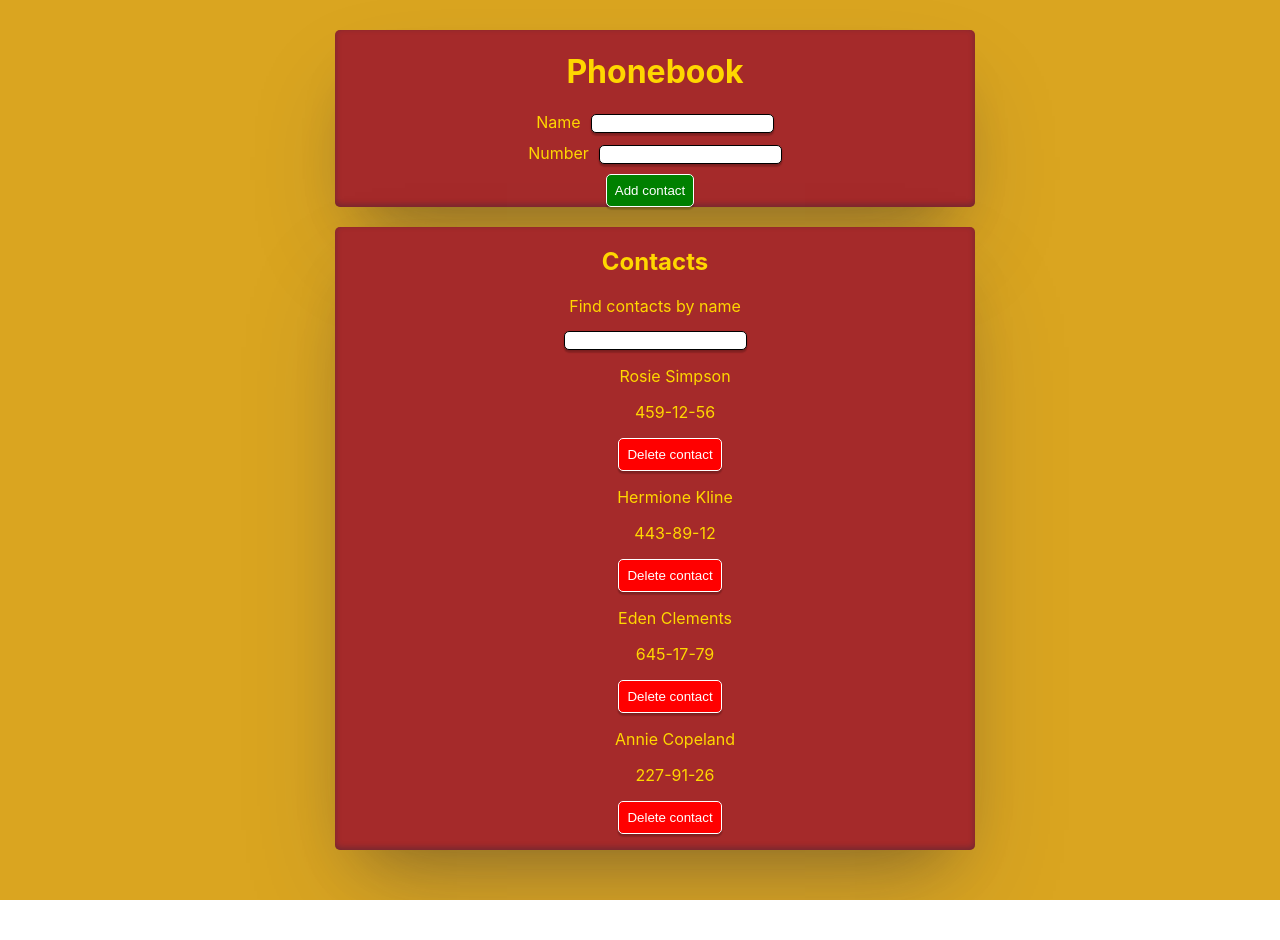
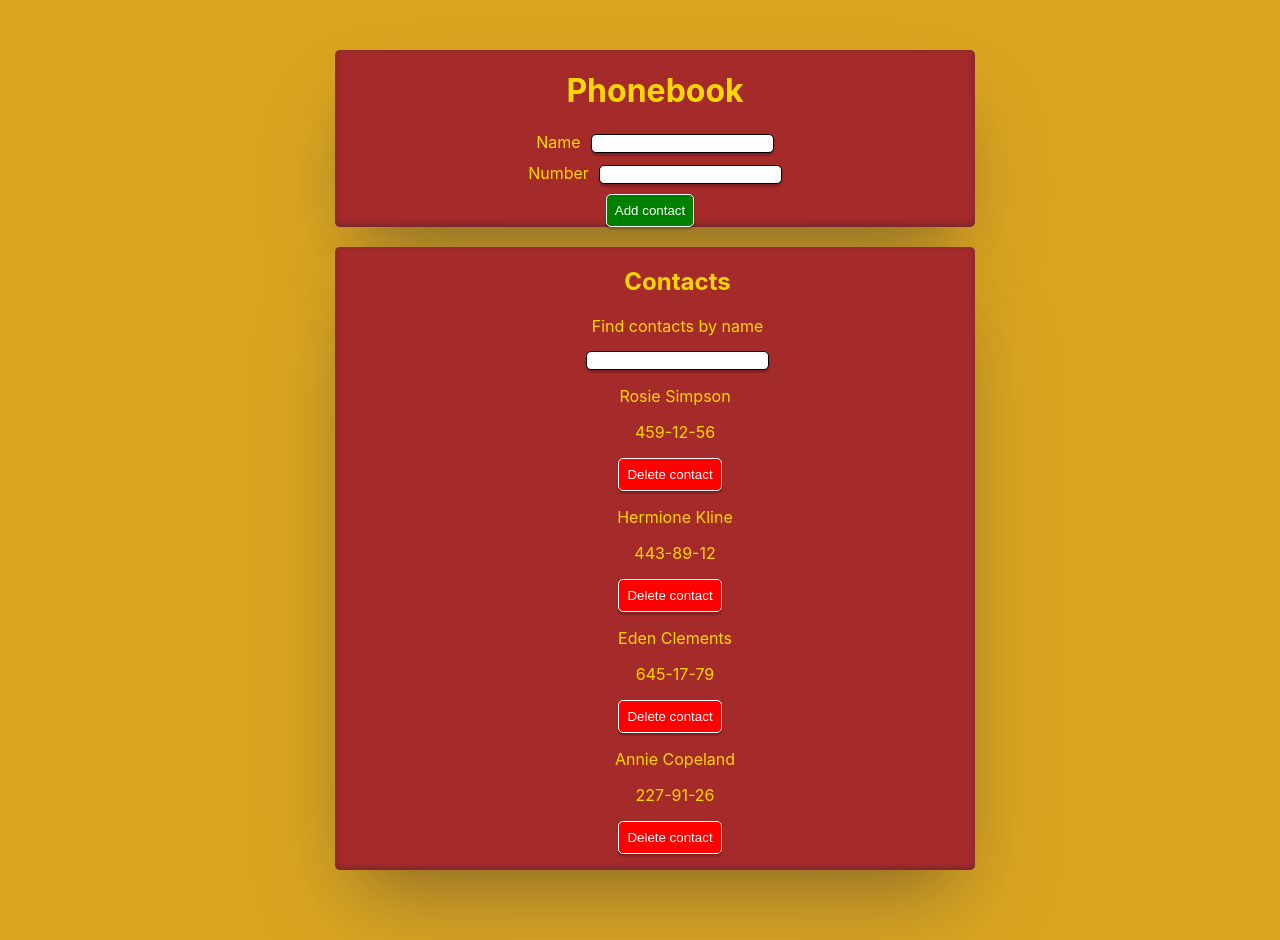
Before and after one commit to Olek9508/goit-react-hw-02-phonebook, a React (Create React App) app: page / in a window 1280 px wide. Shown: the top 940 px of the page. Before the commit the page ends 900 px from the top, so only its background shows below. Built offline with nearby package versions, Linux system fonts and the light colour scheme.

Commit message:
fix the bugs

```diff
--- a/src/components/App/App.jsx
+++ b/src/components/App/App.jsx
@@ -3,7 +3,7 @@ import { Component } from "react";
 import { ContactForm } from "components/ContactForm/ContactForm";
 import { Filter } from "components/Filter/Filter";
 import { ContactList } from "components/ContactList/ContactList";
-import { Container, InnerContainer } from './App.styled';
+import { Container, InnerContainer, Title } from './App.styled';
 
 export class App extends Component  {
   state = {
@@ -63,7 +63,7 @@ export class App extends Component  {
           <ContactForm onSubmit={this.addContact} />
         </InnerContainer>
         <InnerContainer>
-          <h2>Contacts</h2>
+          <Title>Contacts</Title>
           <Filter value={filter} onChange={this.onFilterSearch } />
           <ContactList contacts={filterContact} onDeleteContact={this.deleteContact} />
         </InnerContainer>
--- a/src/components/App/App.styled.jsx
+++ b/src/components/App/App.styled.jsx
@@ -7,7 +7,7 @@ export const Container = styled.div`
   text-align:center;
   flex-direction: column;
   width: 100%;
-  height:100vh;
+  height:100%;
   padding-left: 15px;
   padding-right: 15px;
   padding-top:50px;
@@ -20,6 +20,7 @@ export const Container = styled.div`
 
 export const InnerContainer = styled.div`
   width: 50%;
+  height:100%
   text-align:center;
   margin-bottom: 20px;
   background-color: #A52A2A;
@@ -28,3 +29,9 @@ export const InnerContainer = styled.div`
   rgba(0, 0, 0, 0.3) 0px 30px 60px -30px,
   rgba(10, 37, 64, 0.35) 0px -2px 6px 0px inset;
 `;
+
+
+export const Title = styled.h2`
+padding-left:45px;
+`
+  ;
--- a/src/components/ContactForm/ContactForm.jsx
+++ b/src/components/ContactForm/ContactForm.jsx
@@ -1,3 +1,4 @@
+import PropTypes from 'prop-types';
 import { Component } from "react";
 import { BtnSubmit, Form, Label, Input } from "./ContactForm.styled";
 
@@ -6,6 +7,10 @@ export class ContactForm extends Component{
   name: '',
   number: '',
   }
+
+    static propTypes = {
+    onSubmit: PropTypes.func.isRequired,
+  };
 
   onSearchByInputValue = event => {
     const {name, value} = event.currentTarget
--- a/src/components/ContactList/Contact.styled.jsx
+++ b/src/components/ContactList/Contact.styled.jsx
@@ -1,4 +1,9 @@
 import styled from "@emotion/styled"
+
+export const Text = styled.p`
+text-transform: capitalize;
+`
+;
 
 export const BtnDelete = styled.button`
 margin-right:10px;
--- a/src/components/ContactList/ContactItem.jsx
+++ b/src/components/ContactList/ContactItem.jsx
@@ -1,10 +1,10 @@
 import PropTypes from 'prop-types';
-import { BtnDelete } from './Contact.styled';
+import { Text, BtnDelete } from './Contact.styled';
 
 export const ContactItem = ({ name, number, onDeleteContact }) => {
     return (
         <li>
-            <p>{name }</p>
+            <Text>{name }</Text>
             <p>{number}</p>
             <BtnDelete type="button" onClick={onDeleteContact}>Delete contact</BtnDelete>
         </li>
--- a/src/components/Filter/Filter.styled.jsx
+++ b/src/components/Filter/Filter.styled.jsx
@@ -11,6 +11,7 @@ export const Label = styled.label`
     display: flex;
     flex-direction: column;
     align-items: center;
+    padding-left:45px;
     `
     ;
 
```
